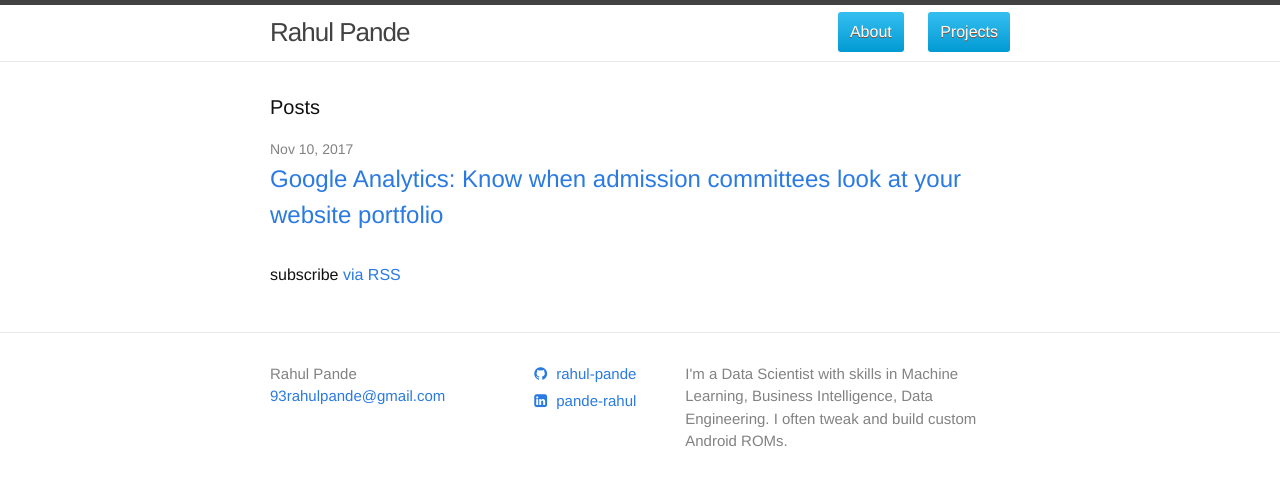
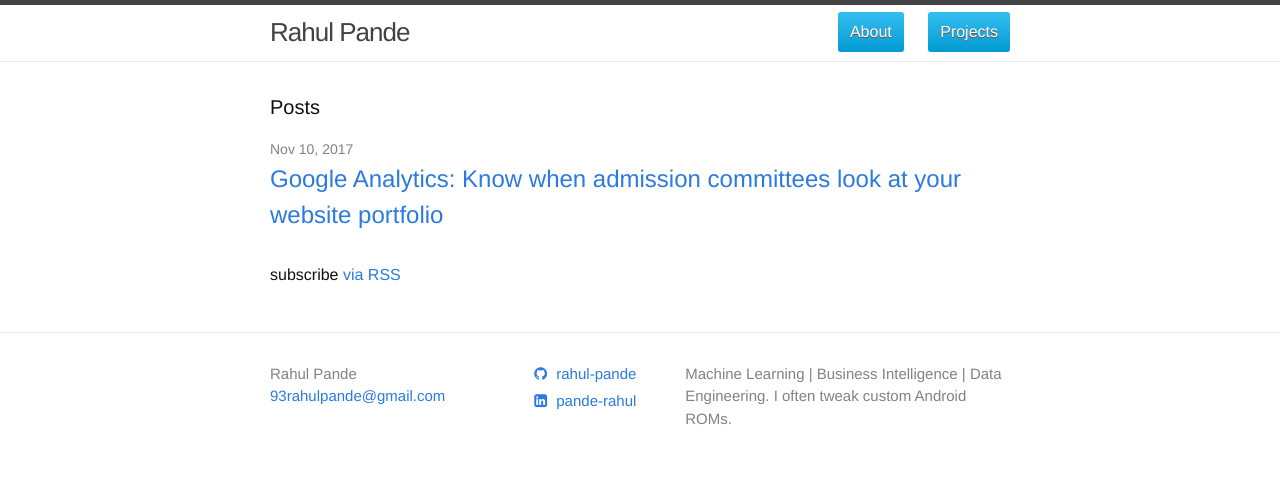
Before and after one commit to rahul-pande/rahul-pande.github.io, a Jekyll site: the page built from index.md, in a window 1280 px wide. Shown: the top 486 px of the page. Built offline with Jekyll 4.4.1, drawn with Linux system fonts in a browser that asks for light colours; nearby versions of some CDN libraries.

Commit message:
change description

```diff
--- a/_config.yml
+++ b/_config.yml
@@ -16,7 +16,7 @@
 title: Rahul Pande
 email: 93rahulpande@gmail.com
 description: >- # this means to ignore newlines until "baseurl:"
-  I'm a Data Scientist with skills in Machine Learning, Business Intelligence, Data Engineering. I often tweak and build custom Android ROMs.
+  Machine Learning | Business Intelligence | Data Engineering. I often tweak custom Android ROMs.
 baseurl: "" # the subpath of your site, e.g. /blog
 url: "http://rahulpande.me" # the base hostname & protocol for your site, e.g. http://example.com
 # twitter_username: jekyllrb
```
